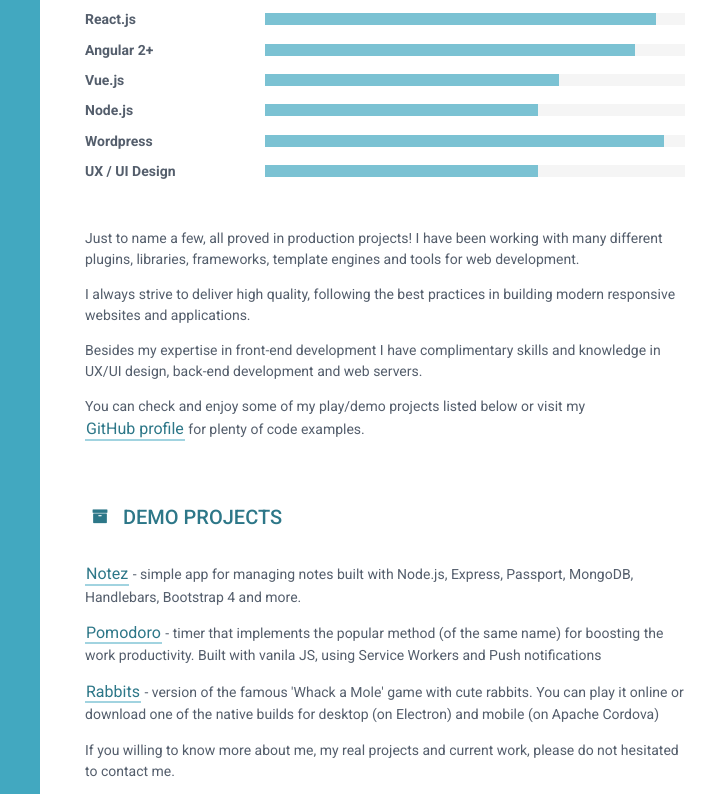
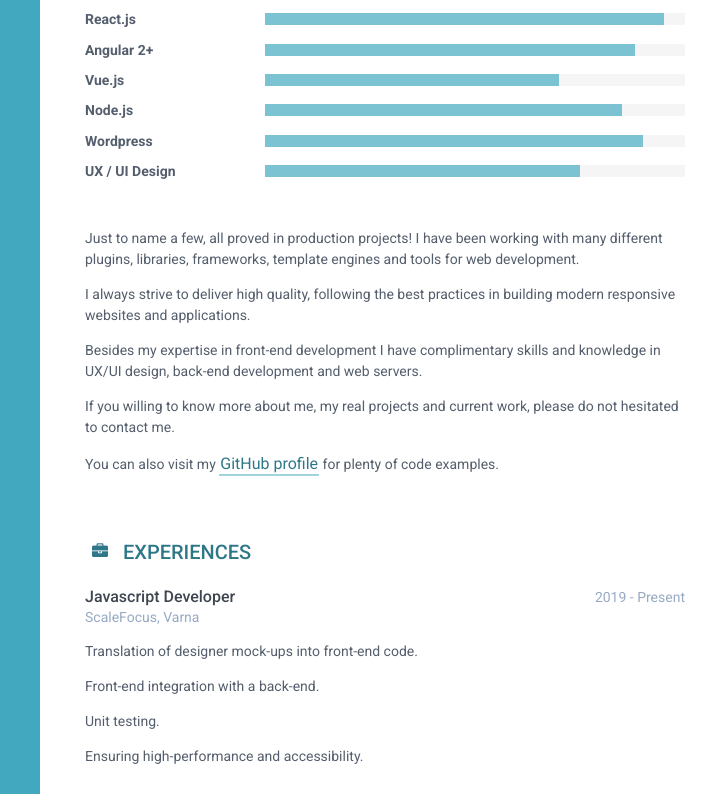
Before and after one commit to ivan-lyutskanov/resume, a plain HTML site: page index.html in a window 1280 px wide. Shown: the part 442-1236 px from the top of the page, 375-1091 px from the left. Drawn offline with Linux system fonts and the light colour scheme.

Commit message:
remove demo projects section

```diff
--- a/index.html
+++ b/index.html
@@ -211,7 +211,7 @@
             <div class="item">
               <h3 class="level-title">React.js</h3>
               <div class="level-bar">
-                <div class="level-bar-inner" data-level="93"></div>
+                <div class="level-bar-inner" data-level="95"></div>
               </div>
               <!--//level-bar-->
             </div>
@@ -235,7 +235,7 @@
             <div class="item">
               <h3 class="level-title">Node.js</h3>
               <div class="level-bar">
-                <div class="level-bar-inner" data-level="65"></div>
+                <div class="level-bar-inner" data-level="85"></div>
               </div>
               <!--//level-bar-->
             </div>
@@ -243,7 +243,7 @@
             <div class="item">
               <h3 class="level-title">Wordpress</h3>
               <div class="level-bar">
-                <div class="level-bar-inner" data-level="95"></div>
+                <div class="level-bar-inner" data-level="90"></div>
               </div>
               <!--//level-bar-->
             </div>
@@ -251,7 +251,7 @@
             <div class="item">
               <h3 class="level-title">UX / UI Design</h3>
               <div class="level-bar">
-                <div class="level-bar-inner" data-level="65"></div>
+                <div class="level-bar-inner" data-level="75"></div>
               </div>
               <!--//level-bar-->
             </div>
@@ -272,8 +272,11 @@
               servers.
             </p>
             <p>
-              You can check and enjoy some of my play/demo projects listed below
-              or visit my
+              If you willing to know more about me, my real projects and current
+              work, please do not hesitated to contact me.
+            </p>
+            <p>
+              You can also visit my
               <span class="project-title"
                 ><a href="https://github.com/ivan-lyutskanov" target="_blank"
                   >GitHub profile</a
@@ -284,59 +287,6 @@
           </div>
         </section>
         <!--//skills-section-->
-
-        <section class="section projects-section">
-          <h2 class="section-title">
-            <i class="fa fa-archive"></i>Demo Projects
-          </h2>
-          <div class="intro"></div>
-          <!--//intro-->
-          <div class="item">
-            <span class="project-title"
-              ><a href="http://notez.lyutskanov.info" target="_blank"
-                >Notez</a
-              ></span
-            >
-            -
-            <span class="project-tagline"
-              >simple app for managing notes built with Node.js, Express,
-              Passport, MongoDB, Handlebars, Bootstrap 4 and more.</span
-            >
-          </div>
-          <!--//item-->
-          <div class="item">
-            <span class="project-title"
-              ><a href="https://pomodoro.lyutskanov.info" target="_blank"
-                >Pomodoro</a
-              ></span
-            >
-            -
-            <span class="project-tagline">
-              timer that implements the popular method (of the same name) for
-              boosting the work productivity. Built with vanila JS, using
-              Service Workers and Push notifications
-            </span>
-          </div>
-          <!--//item-->
-          <div class="item">
-            <span class="project-title"
-              ><a href="http://rabbits.lyutskanov.info" target="_blank"
-                >Rabbits</a
-              ></span
-            >
-            -
-            <span class="project-tagline">
-              version of the famous 'Whack a Mole' game with cute rabbits. You
-              can play it online or download one of the native builds for
-              desktop (on Electron) and mobile (on Apache Cordova)</span
-            >
-          </div>
-          <!--//item-->
-          <p>
-            If you willing to know more about me, my real projects and current
-            work, please do not hesitated to contact me.
-          </p>
-        </section>
 
         <section class="section experiences-section">
           <h2 class="section-title">
```
